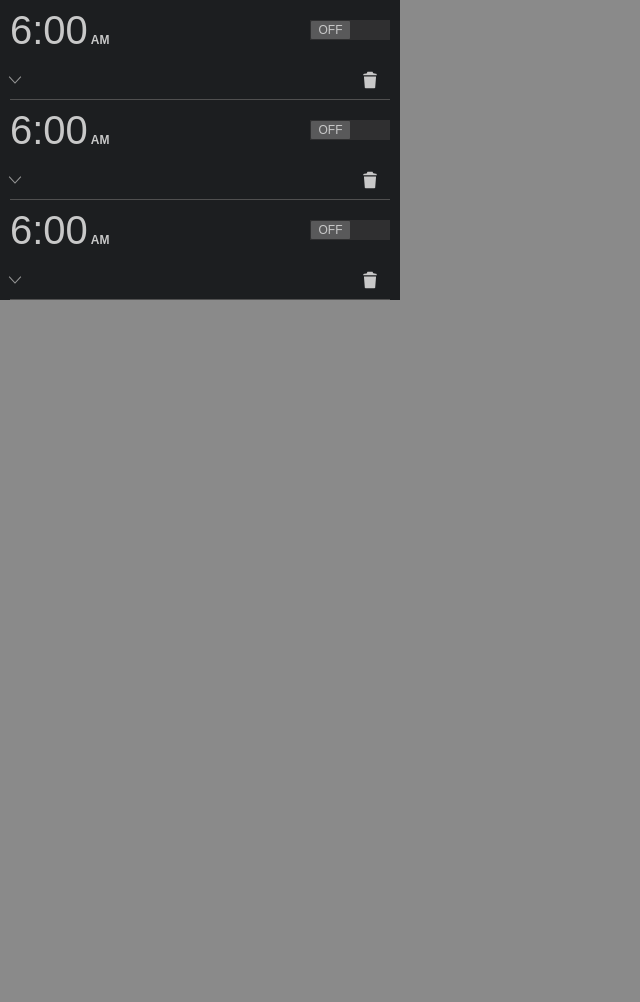
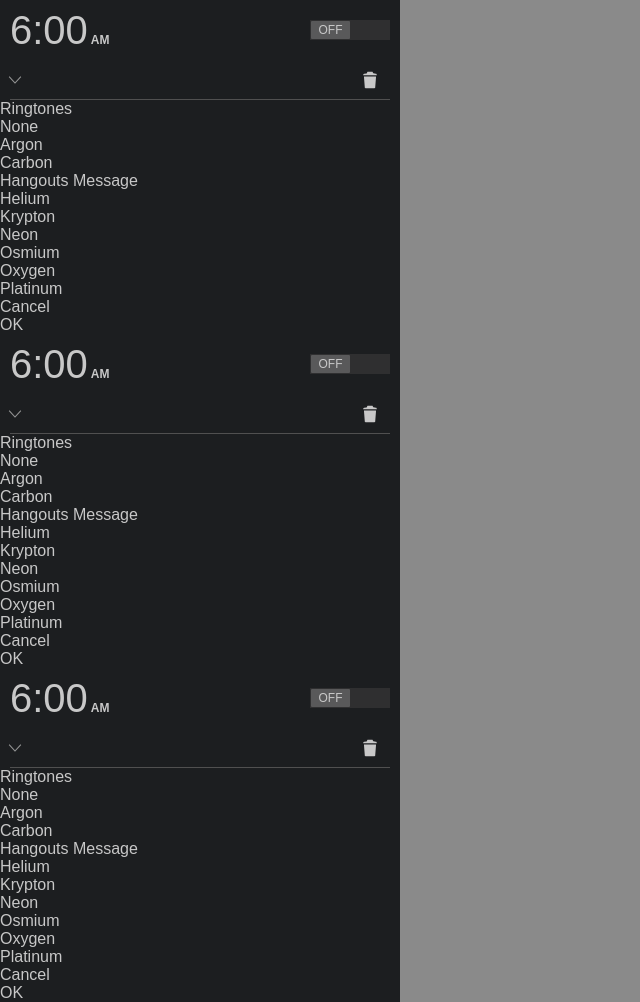
Before and after one commit to rafaeltmbr/clock, a website built with webpack: page src/markup/index/index.pug in a window 1280 px wide. Shown: the whole page, without its empty margins (0-640 px from the left). Before the commit the page ends 800 px from the top, so only its background shows below. Built offline with nearby package versions, Linux system fonts and the light colour scheme; files whose address does not match are found by name.

Commit message:
ringtones created

```diff
--- /dev/null
+++ b/src/markup/includes/ringtones.pug
@@ -0,0 +1,16 @@
+.ringtones
+    header Ringtones
+    ul
+        li None
+        li Argon
+        li Carbon
+        li Hangouts Message
+        li Helium
+        li Krypton
+        li Neon
+        li Osmium
+        li Oxygen
+        li Platinum
+    .cancel-ok
+        .cancel Cancel
+        .ok OK
--- a/src/markup/index/index.pug
+++ b/src/markup/index/index.pug
@@ -12,6 +12,6 @@ html(lang="en")
                 include ../includes/hide-control
                 include ../includes/delete-field
                 include ../includes/settings
-                include ../includes/song-list
+                include ../includes/ringtones
 
         script(src="bundle.js")
--- a/src/style/index.sass
+++ b/src/style/index.sass
@@ -3,6 +3,7 @@
 @use './clock-container'
 @use './clock-settings-hover'
 @use './clock-settings'
+@use './clock-ringtones'
 
 body[data-show-settings="true"]
     top: 0
```
Also changed, not shown: public/assets/UI/alarm-ringtones.png (added), public/index.html, src/markup/includes/song-list.pug (deleted), src/style/clock-ringtones.sass (added), src/style/song-list.sass (deleted).
